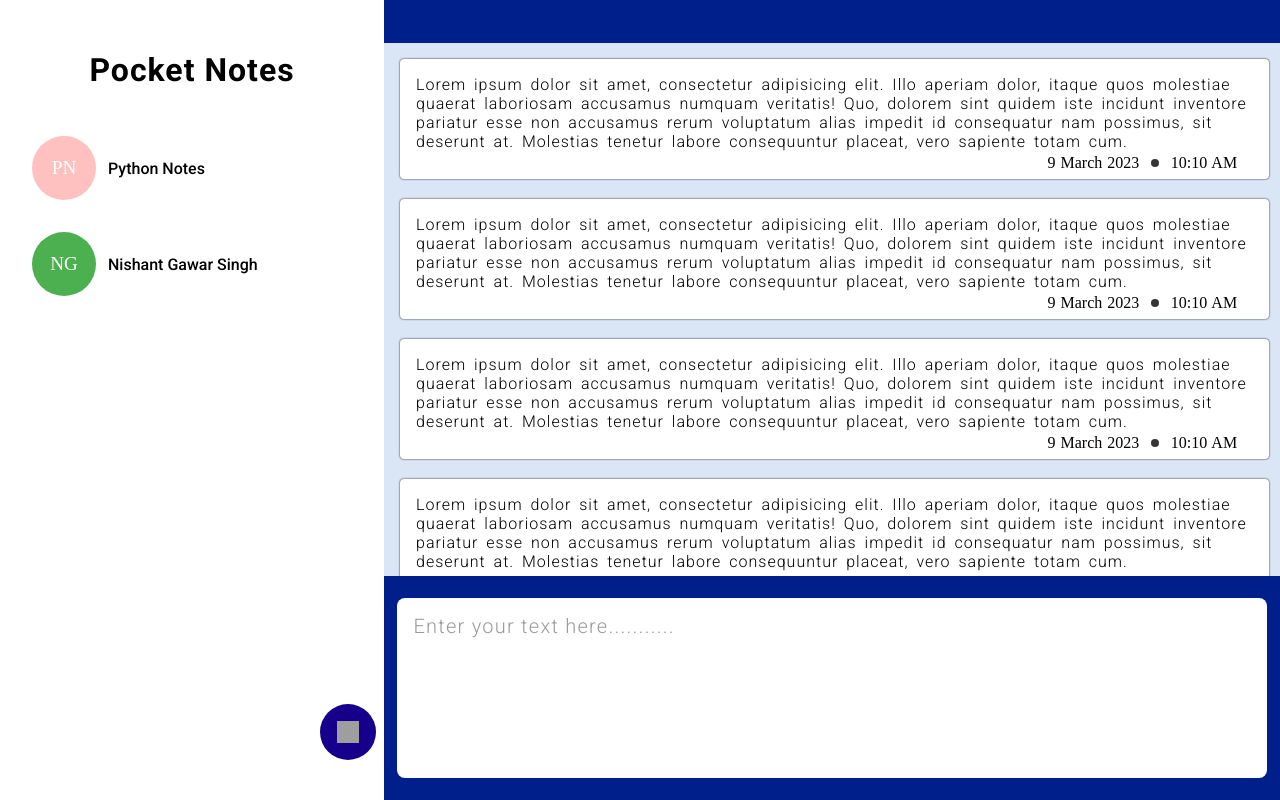
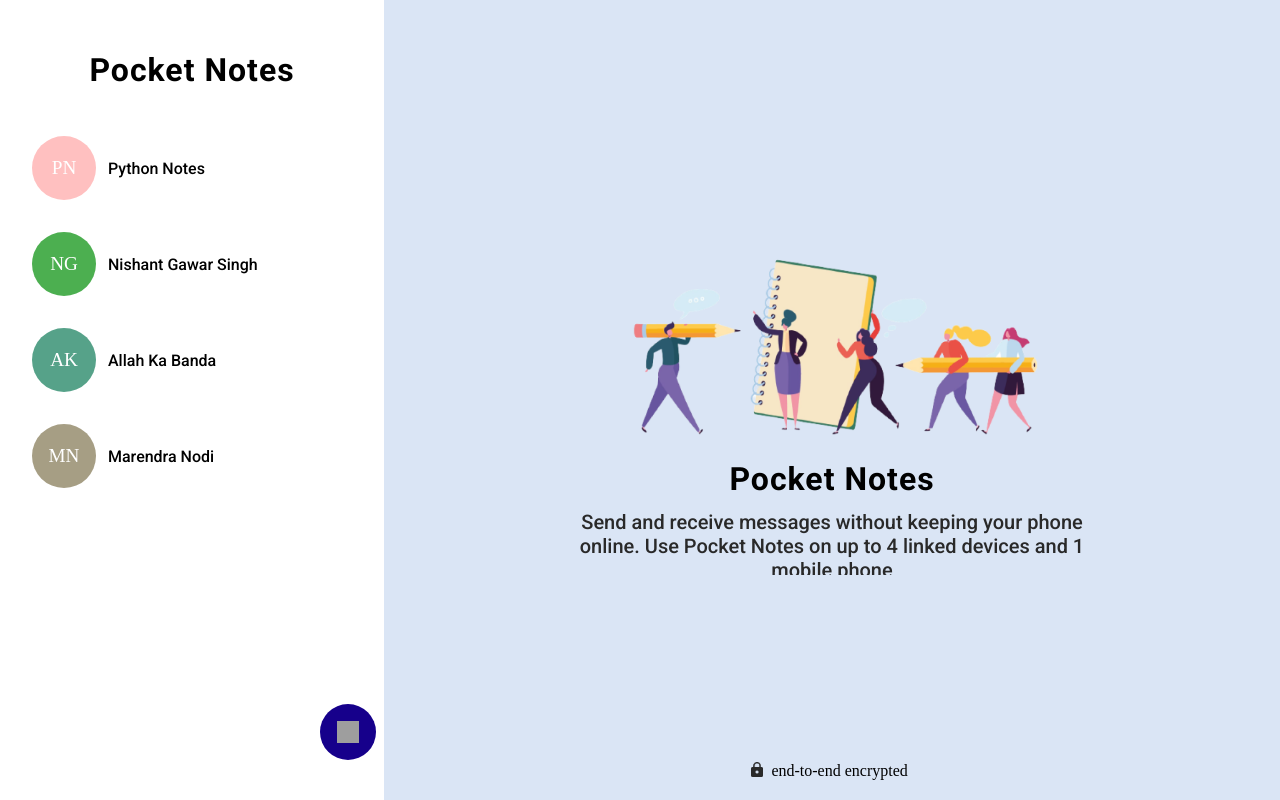
Before and after one commit to BarmenduC/Pocket-Notes, a React (Vite) app: page / in a window 1280 px wide. Shown: the top 800 px of the page. Built offline with nearby package versions, Linux system fonts and the light colour scheme; grey boxes are pictures that could not be loaded.

Commit message:
fixed selected styles but only visible in console

```diff
--- a/src/App.jsx
+++ b/src/App.jsx
@@ -43,14 +43,9 @@ function App() {
           <></>
         )}
         <GroupBar popupOpen={popupOpen} setPopupOpen={setPopupOpen} />
-        {/* <NotesSection popupOpen={popupOpen} setPopupOpen={setPopupOpen} /> */}
-        <div className="groupNotesContainer">
-          <GroupNotes />
-          <GroupNotes />
-          <GroupNotes />
-          <GroupNotes />
-          <GroupNotes />
-        </div>
+        <NotesSection popupOpen={popupOpen} setPopupOpen={setPopupOpen} />
+
+        {/* <GroupNotes /> */}
       </div>
     </>
   );
--- a/src/components/Group/Group.jsx
+++ b/src/components/Group/Group.jsx
@@ -3,6 +3,8 @@ import styles from "./Group.module.css";
 // import ProfilePicture from "../ProfilePicture/ProfilePicture";
 
 const Group = () => {
+  const [currentID, setCurrentID] = useState(2);
+  const [dynamicClass, setDynamicClass] = useState(styles.groupContainer);
   const [groups, setGroups] = useState([
     {
       id: 0,
@@ -20,7 +22,68 @@ const Group = () => {
       fontSize: "1.5rem",
       selected: false,
     },
+    {
+      id: 2,
+      name: "Allah Ka Banda",
+      backgroundColor: "#56a289",
+      textColor: "#fff",
+      fontSize: "1.5rem",
+      selected: false,
+    },
+    {
+      id: 3,
+      name: "Marendra Nodi",
+      backgroundColor: "#a69e84",
+      textColor: "#fff",
+      fontSize: "1.5rem",
+      selected: false,
+    },
   ]);
+
+  const GroupProfile = ({
+    id,
+    name,
+    backgroundColor = "black",
+    textColor = "#fff",
+    fontSize = "1.2rem",
+    selected,
+    setGroups,
+  }) => {
+    const initials = name
+      .split(" ")
+      .map((part) => part[0])
+      .slice(0, 2)
+      .join("");
+
+      const groupSelector = (id) => {
+        console.log(id);
+
+        // Create a new array with updated classes based on the condition
+        const updatedGroups = groups.map((group) => ({
+          ...group,
+          className: group.id === id ? styles.selectedGroupContainer : styles.groupContainer,
+        }));
+
+        console.log(updatedGroups)
+
+        // Set the entire array with updated classes
+        // setGroups(updatedGroups);
+      };
+
+    return (
+      <div className={`${dynamicClass}`} onClick={() => groupSelector(id)}>
+        <div
+          className={styles.baseProfileIcon}
+          style={{
+            backgroundColor,
+          }}
+        >
+          {initials}
+        </div>
+        <p className={styles.groupName}>{name}</p>
+      </div>
+    );
+  };
 
   return (
     <div className={styles.container}>
@@ -40,51 +103,4 @@ const Group = () => {
   );
 };
 
-const GroupProfile = ({
-  id,
-  name,
-  backgroundColor = "black",
-  textColor = "#fff",
-  fontSize = "1.2rem",
-  selected,
-  setGroups,
-}) => {
-  const initials = name
-    .split(" ")
-    .map((part) => part[0])
-    .slice(0, 2)
-    .join("");
-
-  const [isSelected, setIsSelected] = useState(false);
-
-  const groupSelector = (id) => {
-    setGroups((current) => {
-      if (current[id]) {
-        console.log(current[id].name);
-      }
-    });
-
-    setIsSelected(!isSelected);
-  };
-
-  return (
-    <div
-      className={
-        isSelected ? styles.selectedGroupContainer : styles.groupContainer
-      }
-      onClick={() => groupSelector(id)}
-    >
-      <div
-        className={styles.baseProfileIcon}
-        style={{
-          backgroundColor,
-        }}
-      >
-        {initials}
-      </div>
-      <p className={styles.groupName}>{name}</p>
-    </div>
-  );
-};
-
 export default Group;
--- a/src/components/Group/Group.module.css
+++ b/src/components/Group/Group.module.css
@@ -23,6 +23,7 @@
     /* margin-left: 1rem; */
     background-color: rgba(47,47,47,0.17);
     border-radius: 0.75rem;
+    margin-bottom: 1rem;
     width: 99.5%;
   }
 
--- a/src/components/GroupNotes/GroupNotes.module.css
+++ b/src/components/GroupNotes/GroupNotes.module.css
@@ -11,7 +11,7 @@
 .topBar {
     width: 70vw;
     background-color: #001F8B;
-    height: 8vh;
+    height: 15vh;
 }
 
 .notesArea{
@@ -55,7 +55,7 @@
 
   .note{
     position: relative;
-    height: 22.5%;
+    height: 30%;
     width: 97%;
     background-color: #ffffff;
     box-shadow: 0px 0px 2px  #000000;
```
